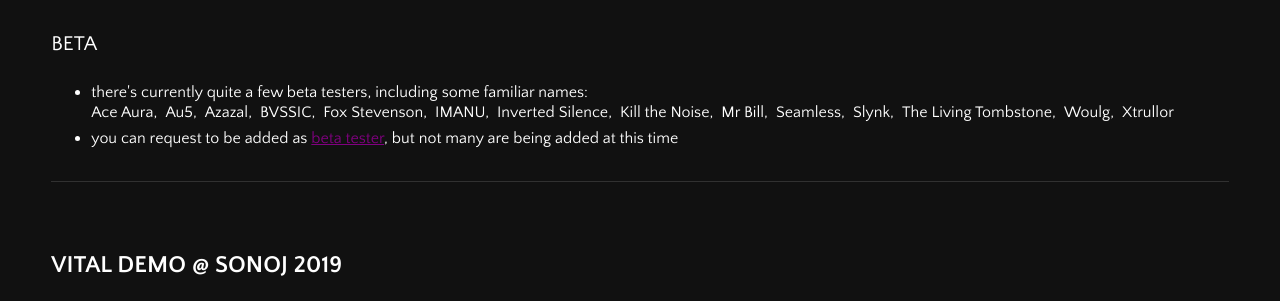
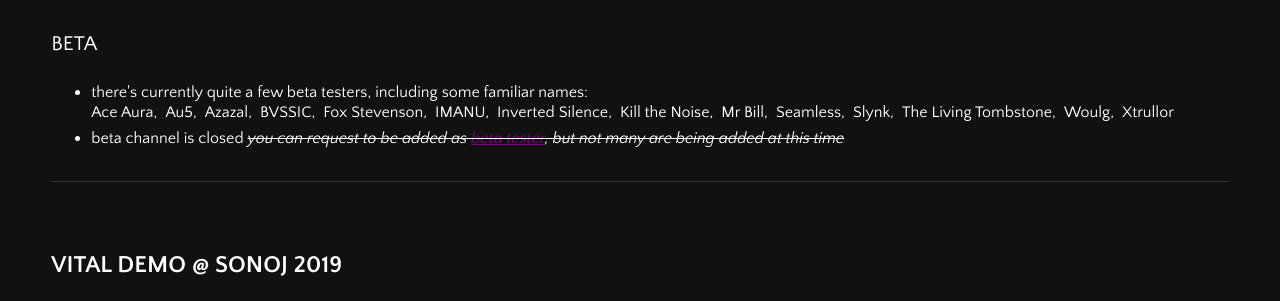
Before and after one commit to kevinkace/vitalwatch, a Gatsby site: page / in a window 1280 px wide. Shown: the part 1300-1601 px from the top of the page. Built offline with nearby package versions, Linux system fonts and the light colour scheme; Gatsby itself is replaced by a stand-in of ours.

Commit message:
New tweet

```diff
--- a/src/components/twitter/data.js
+++ b/src/components/twitter/data.js
@@ -1,5 +1,7 @@
 export default [
     {
+        id: '1319033574046244865'
+    }, {
         id: '1283081111178850305'
     }, {
         id: '1265054348003823616'
--- a/src/pages/index.js
+++ b/src/pages/index.js
@@ -101,7 +101,7 @@
               <li>Xtrullor</li>
             </ul>
           </li>
-          <li>you can request to be added as <ExtLink href={'https://discord.com/channels/518489831232503809/638760293035409418'}>beta tester</ExtLink>, but not many are being added at this time</li>
+          <li>beta channel is closed <em className={css.strike}>you can request to be added as <ExtLink href={'https://discord.com/channels/518489831232503809/638760293035409418'}>beta tester</ExtLink>, but not many are being added at this time</em></li>
         </ul>
       </div>
     </div>
--- a/src/pages/index.module.css
+++ b/src/pages/index.module.css
@@ -49,3 +49,7 @@
         }
     }
 }
+
+.strike {
+    text-decoration: line-through;
+}
```
